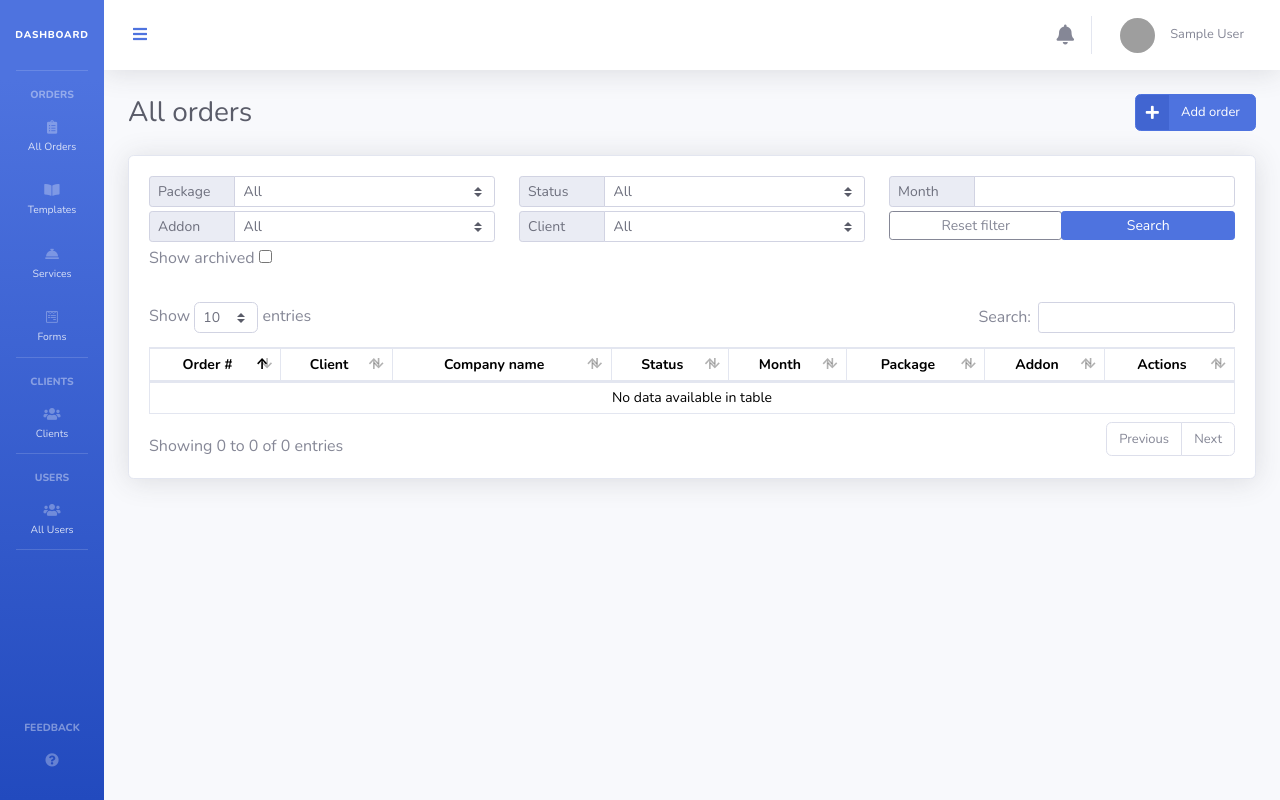
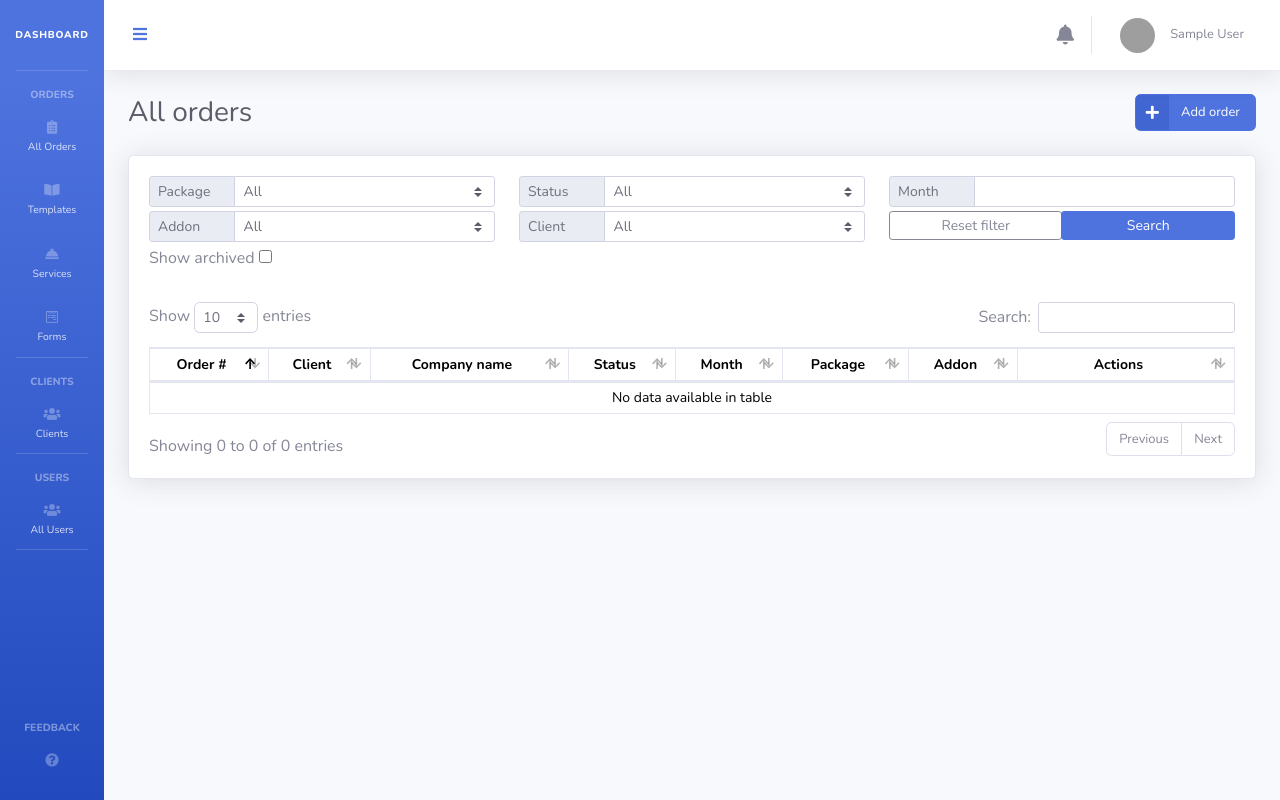
Before and after one commit to viktor-radchenko/crm-dashboard, a Django app: page /dashboard/admin/allorders/ in a window 1280 px wide. Run offline with Django 3.2, Linux system fonts and the light colour scheme; the visitor is signed in with stand-in values (Sample User, id 1); data comes from the database, SQL or seed files in the repository; data that the repository does not hold is empty; some libraries are stand-ins or nearby versions; grey boxes are pictures that could not be loaded.

Commit message:
UI-2: fixed one liner:

```diff
--- a/app_crm/templates/dashboard/admin/allorders.html
+++ b/app_crm/templates/dashboard/admin/allorders.html
@@ -114,7 +114,7 @@
                         <th scope="col" class="sortable">Month</th>
                         <th scope="col" class="sortable">Package</th>
                         <th scope="col" class="sortable">Addon</th>
-                        <th scope="col" class="sortable">Actions</th>
+                        <th scope="col" class="sortable" style="width: 20%">Actions</th>
                     </tr>
                 </thead>
 
@@ -148,6 +148,10 @@
                                     <i class="fa fa-envelope"></i>
                             </a>
 
+                            {% if order.link1 %}<a href="{{ order.link1 }}" target="_blank" title="google drive" class="mr-1" ><i class="fab fa-google-drive"></i></a>{% endif %}
+                            {% if order.link2 %}<a href="{{ order.link2 }}" target="_blank" title="trello card" class="mr-1" ><i class="fab fa-trello"></i></a>{% endif %}
+                            {% if order.link3 %}<a href="{{ order.link3 }}" target="_blank" title="workbook" class="mr-1" ><i class="fas fa-table"></i></a>{% endif %}
+                            {% if order.link4 %}<a href="{{ order.link4 }}" target="_blank" title="rank tracker" class="mr-1" ><i class="fas fa-chart-area"></i></a>{% endif %}
                             {% if request.user.is_staff %}
                                 {% if order.is_archived %}
                                 <a href="/dashboard/admin/restore/{{ order.id }}/" title="Restore order" class="mr-1"><i class="fa fa-trash-restore"></i></a>
@@ -156,12 +160,6 @@
                                 <a href="/dashboard/admin/cancel/{{ order.id }}/" title="Archive order" class="mr-1"><i class="fa fa-archive"></i></a>
                                 {% endif %}
                             {% endif %}
-                            <div>
-                            {% if order.link1 %}<a href="{{ order.link1 }}" target="_blank" title="google drive" class="mr-1" ><i class="fab fa-google-drive"></i></a>{% endif %}
-                            {% if order.link2 %}<a href="{{ order.link2 }}" target="_blank" title="trello card" class="mr-1" ><i class="fab fa-trello"></i></a>{% endif %}
-                            {% if order.link3 %}<a href="{{ order.link3 }}" target="_blank" title="workbook" class="mr-1" ><i class="fas fa-table"></i></a>{% endif %}
-                            {% if order.link4 %}<a href="{{ order.link4 }}" target="_blank" title="rank tracker" class="mr-1" ><i class="fas fa-chart-area"></i></a>{% endif %}
-                            </div>
                         </td>
                     </tr>
                     {% endfor %}
```
